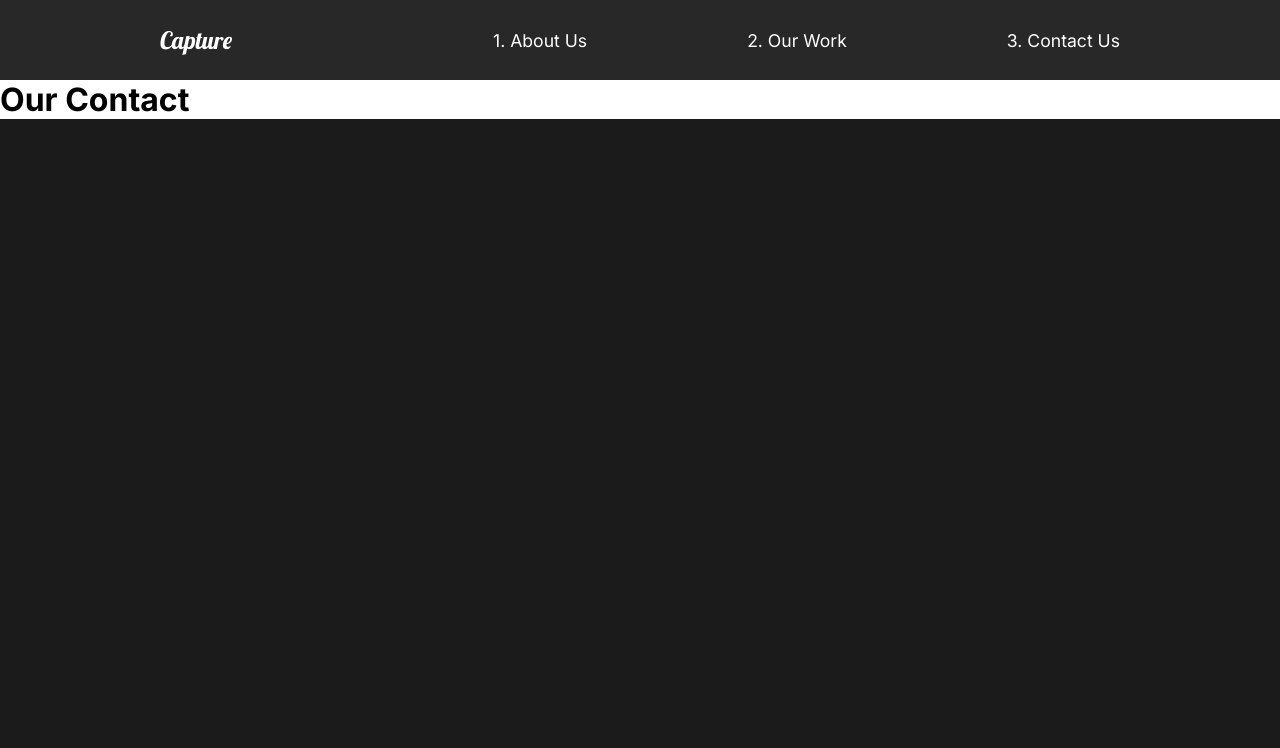
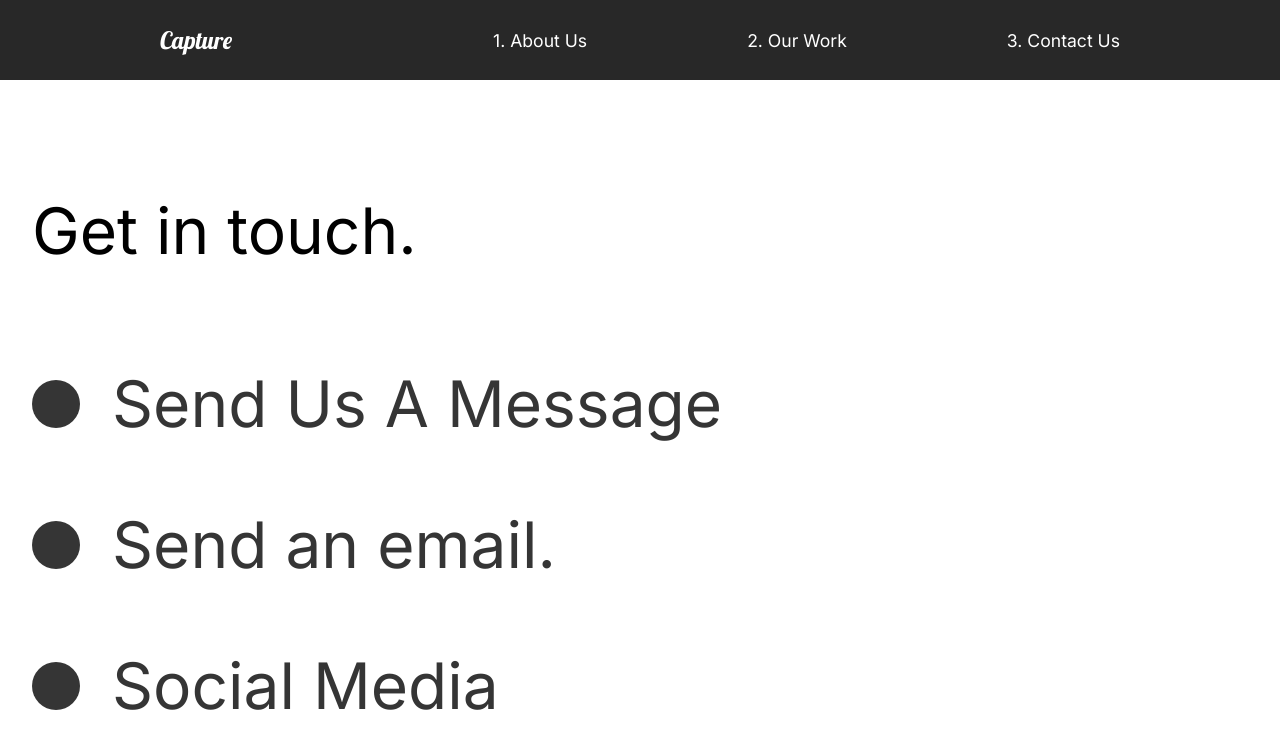
Before and after one commit to angellerina/capture, a React (Create React App) app: page /contact in a window 1280 px wide. Shown: the top 748 px of the page. Built offline with nearby package versions, Linux system fonts and the light colour scheme.

Commit message:
'Contact' Animation

```diff
--- a/src/pages/ContactUs.js
+++ b/src/pages/ContactUs.js
@@ -1,19 +1,77 @@
-// Animations
+//Animations
 import { motion } from "framer-motion";
-import { pageAnimation } from "../animation";
+import { pageAnimation, titleAnim } from "../animation";
+import styled from "styled-components";
 
 const ContactUs = () => {
   return (
-    <motion.div
+    <ContactStyle
       exit="exit"
       variants={pageAnimation}
       initial="hidden"
       animate="show"
       style={{ background: "#fff" }}
     >
-      <h1>Our Contact</h1>
-    </motion.div>
+      <Title>
+        <Hide>
+          <motion.h2 variants={titleAnim}>Get in touch.</motion.h2>
+        </Hide>
+      </Title>
+      <div>
+        <Hide>
+          <Social variants={titleAnim}>
+            <Circle />
+            <h2>Send Us A Message</h2>
+          </Social>
+        </Hide>
+        <Hide>
+          <Social variants={titleAnim}>
+            <Circle />
+            <h2>Send an email.</h2>
+          </Social>
+        </Hide>
+        <Hide>
+          <Social variants={titleAnim}>
+            <Circle />
+            <h2>Social Media</h2>
+          </Social>
+        </Hide>
+      </div>
+    </ContactStyle>
   );
 };
 
+const ContactStyle = styled(motion.div)`
+  padding: 5rem 10rem;
+  color: #353535;
+  min-height: 90vh;
+  @media (max-width: 1500px) {
+    padding: 2rem;
+    font-size: 1rem;
+  }
+`;
+const Title = styled.div`
+  margin-bottom: 4rem;
+  color: black;
+  @media (max-width: 1500px) {
+    margin-top: 5rem;
+  }
+`;
+const Hide = styled.div`
+  overflow: hidden;
+`;
+const Circle = styled.div`
+  border-radius: 50%;
+  width: 3rem;
+  height: 3rem;
+  background: #353535;
+`;
+const Social = styled(motion.div)`
+  display: flex;
+  align-items: center;
+  h2 {
+    margin: 2rem;
+  }
+`;
+
 export default ContactUs;
```
